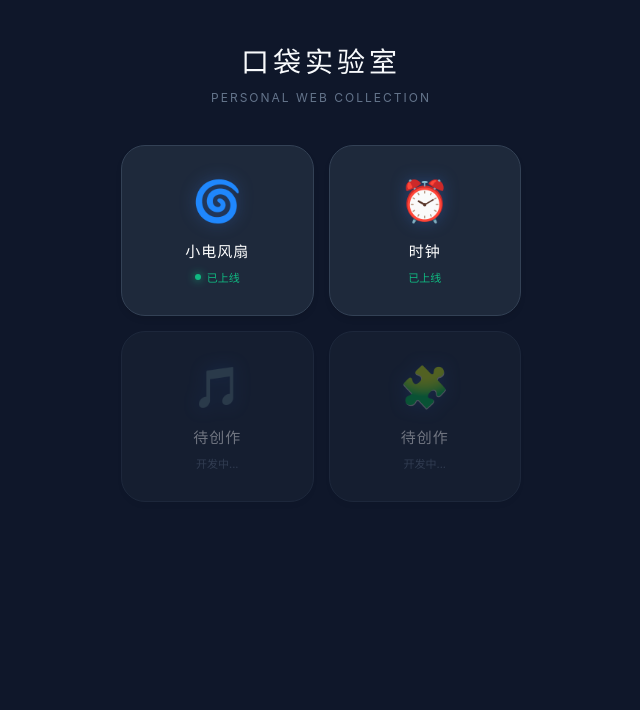
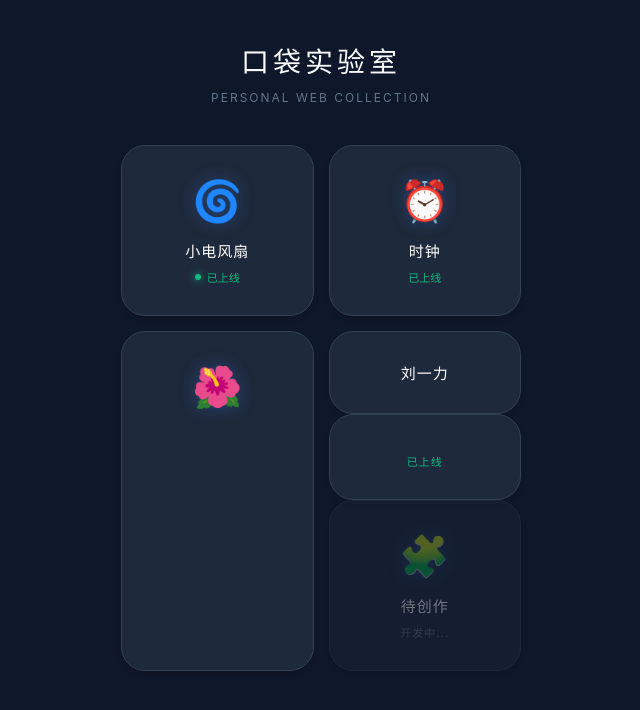
Before and after one commit to b17639757398-byh/-, a plain HTML site: page index.html in a window 1280 px wide. Shown: the whole page, without its empty margins (319-959 px from the left). Drawn offline with Linux system fonts and the light colour scheme.

Commit message:
Update index.html

```diff
--- a/index.html
+++ b/index.html
@@ -134,12 +134,12 @@
             <div class="status">已上线</div>
         </a>
 
-        <!-- 占位卡片 2 -->
-        <div class="card locked">
-            <div class="icon">🎵</div>
-            <div class="name">待创作</div>
-            <div class="status" style="color:#64748b">开发中...</div>
-        </div>
+        <!-- 第3页：刘一力 -->
+        <a href="breath.html" class="card">
+            <div class="icon">🌺</div>
+            <div class="name">刘一力<div>
+            <div class="status">已上线</div>
+        </a>
 
         <!-- 占位卡片 3 -->
         <div class="card locked">
```
